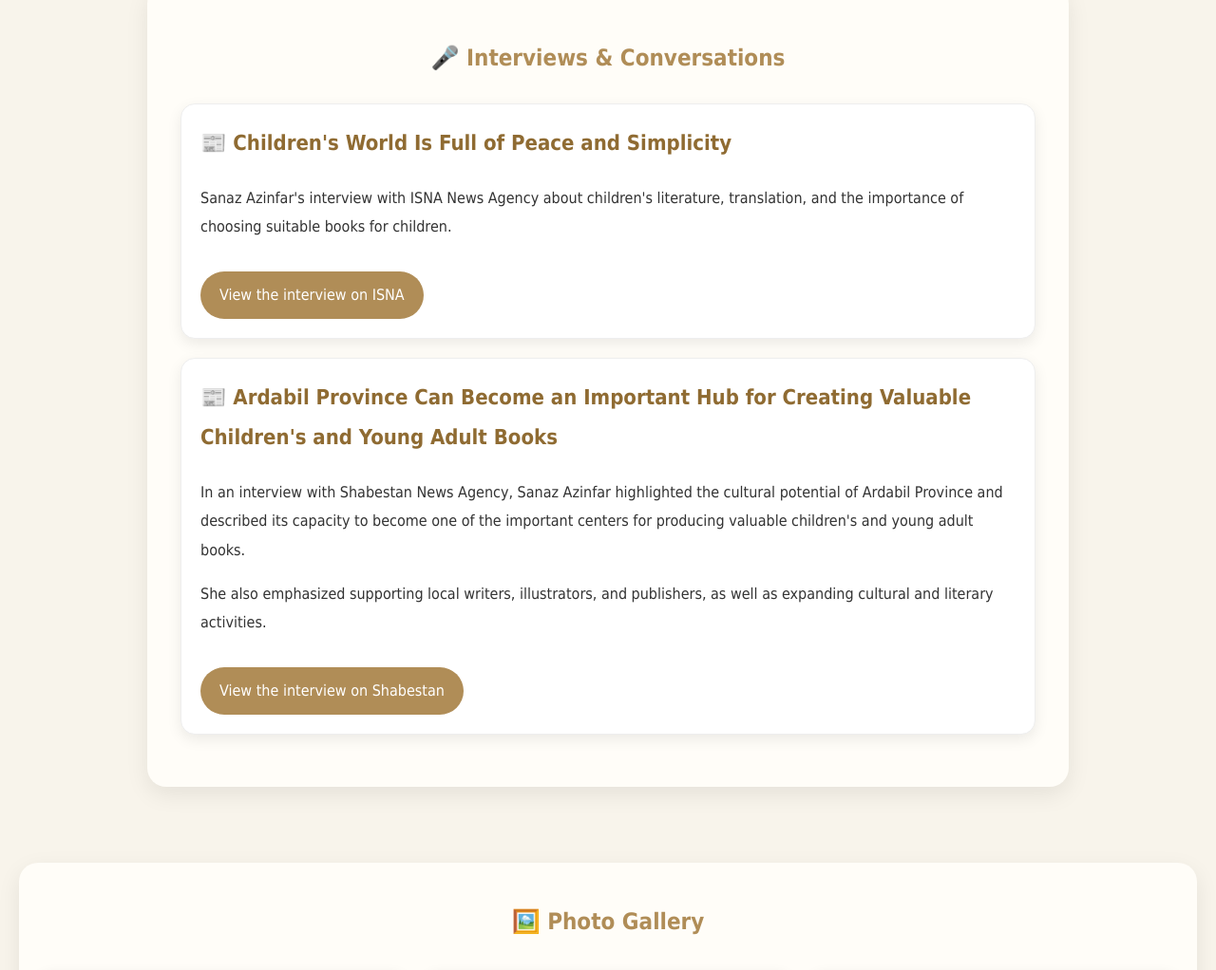
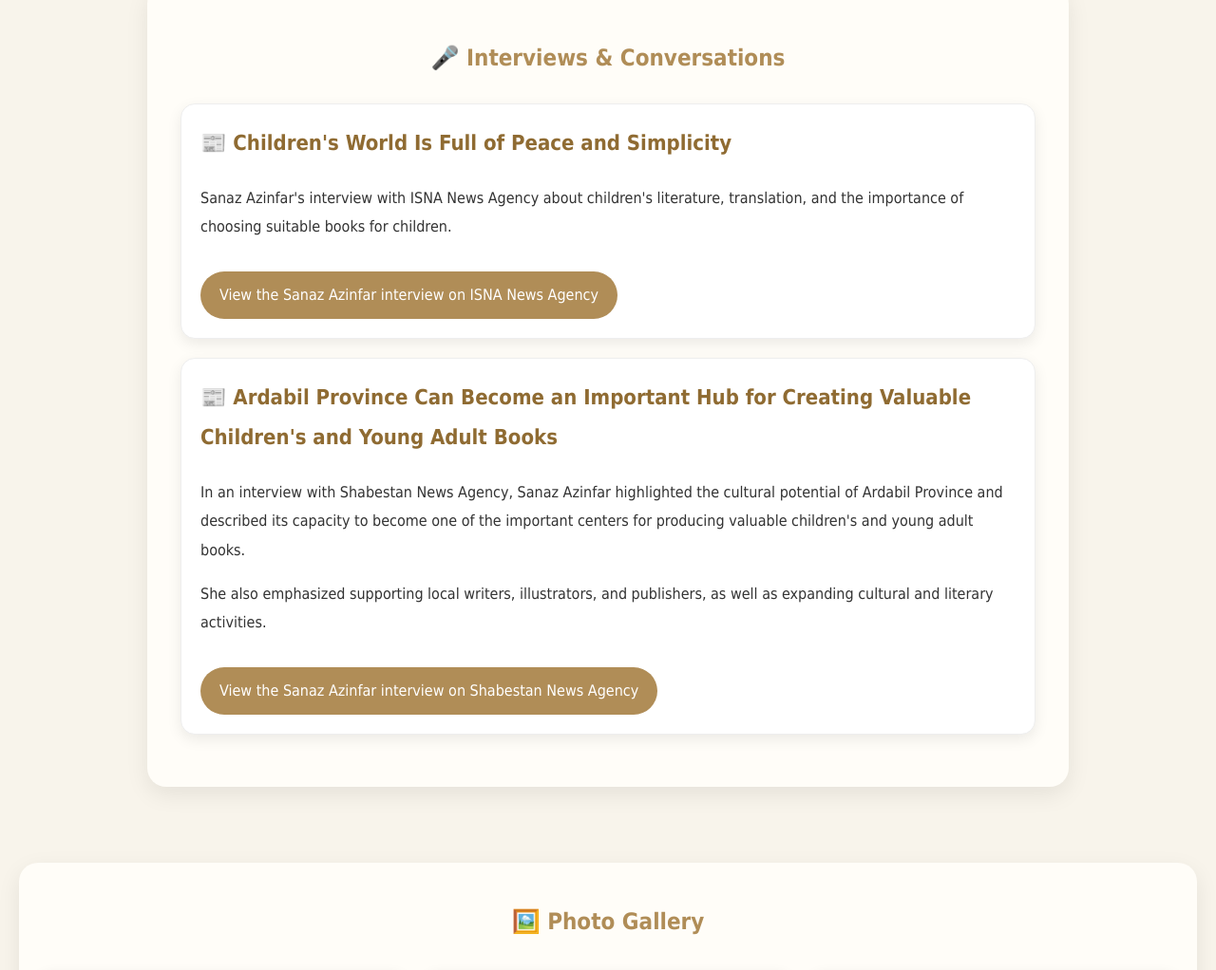
Before and after one commit to kfathi840605/sanazazinfar, a plain HTML site: page en/index.html in a window 1280 px wide. Shown: the part 3999-5021 px from the top of the page at 95% size. Drawn offline with Linux system fonts and the light colour scheme.

Commit message:
Update index.html

```diff
--- a/en/index.html
+++ b/en/index.html
@@ -147,7 +147,7 @@ Sanaz Azinfar's interview with ISNA News Agency about children's literature, tra
 </p>
 
 <a href="https://www.isna.ir/news/1402110402718/%D8%AF%D9%86%DB%8C%D8%A7%DB%8C-%DA%A9%D9%88%D8%AF%DA%A9%D8%A7%D9%86-%D9%BE%D8%B1-%D8%A7%D8%B2-%D8%B5%D9%84%D8%AD-%D9%88-%D8%B3%D8%A7%D8%AF%DA%AF%DB%8C-%D8%A7%D8%B3%D8%AA" target="_blank">
-View the interview on ISNA
+View the Sanaz Azinfar interview on ISNA News Agency
 </a>
 
 </div>
@@ -166,7 +166,7 @@ She also emphasized supporting local writers, illustrators, and publishers, as w
 </p>
 
 <a href="https://www.shabestan.news/news/1042023/%D8%A7%D8%B3%D8%AA%D8%A7%D9%86-%D8%A7%D8%B1%D8%AF%D8%A8%DB%8C%D9%84-%D9%85%DB%8C-%D8%AA%D9%88%D8%A7%D9%86%D8%AF-%D9%82%D8%B7%D8%A8-%D9%85%D9%87%D9%85%DB%8C-%D8%AF%D8%B1-%D8%A2%D9%81%D8%B1%DB%8C%D9%86%D8%B4-%DA%A9%D8%AA%D8%A7%D8%A8-%D9%87%D8%A7%DB%8C-%D9%81%D8%A7%D8%AE%D8%B1-%D8%AF%D8%B1-%D8%AD%D9%88%D8%B2%D9%87" target="_blank">
-View the interview on Shabestan
+View the Sanaz Azinfar interview on Shabestan News Agency
 </a>
 
 </div>
```
